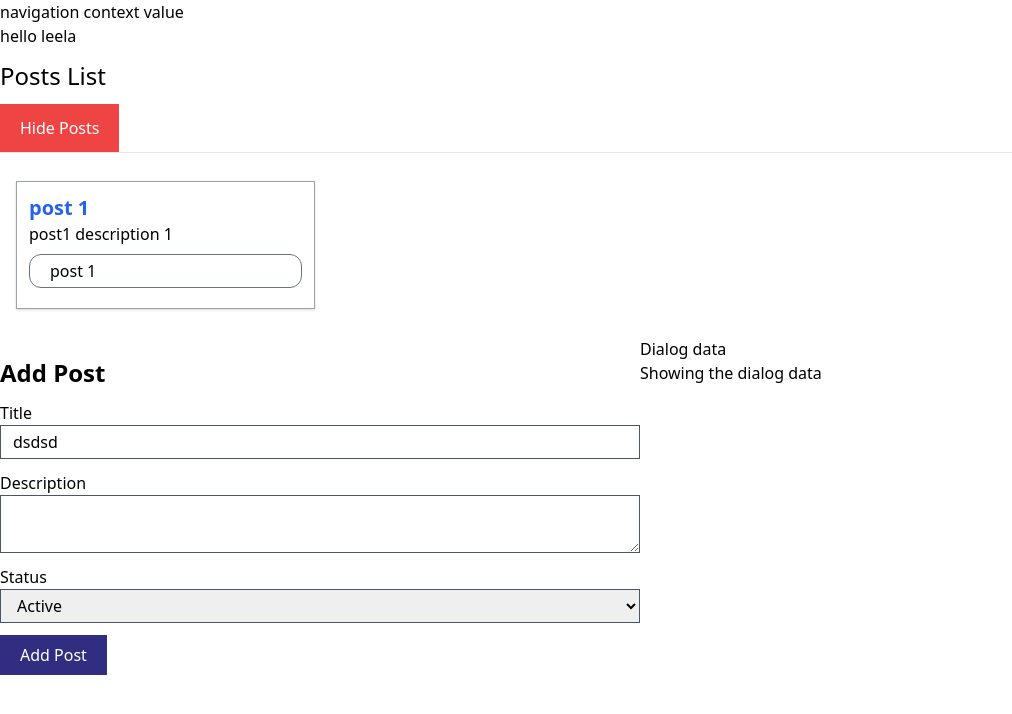
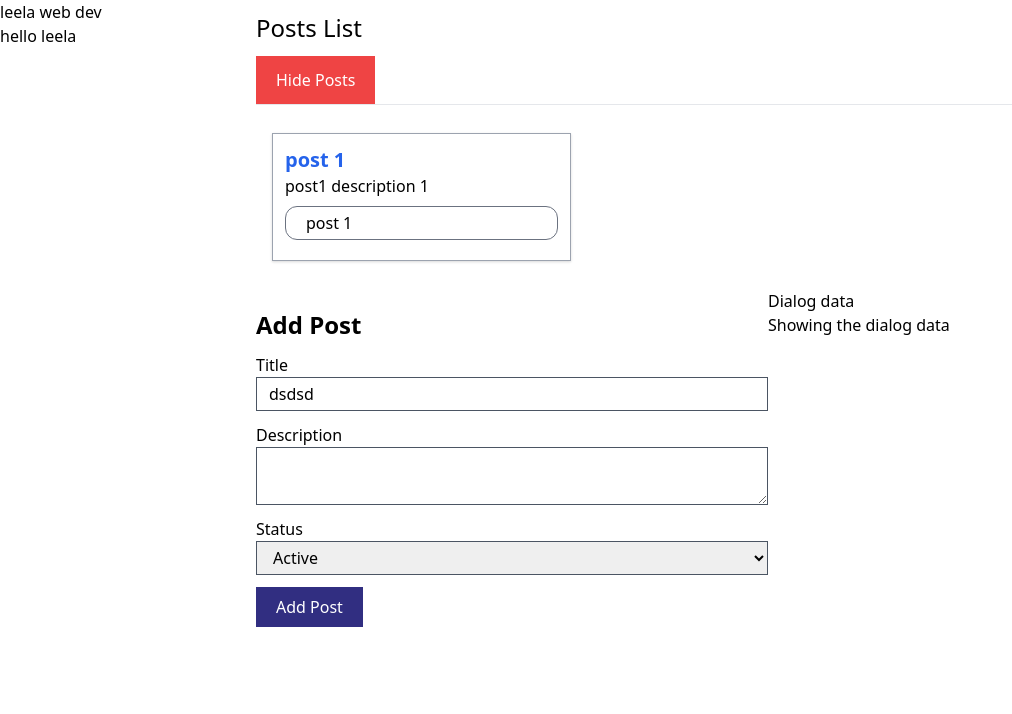
Before and after one commit to shivrajpro/react-by-lwd, a React (Create React App) app: page / in a window 1280 px wide. Shown: the top 714 px of the page, without its empty margins (0-1012 px from the left). Built offline with nearby package versions, Linux system fonts and the light colour scheme.

Commit message:
getting rid of the context api tree

```diff
--- a/src/App.js
+++ b/src/App.js
@@ -1,24 +1,32 @@
 import './App.css';
-import ButtonContext from './Context/ButtonContext';
-import UserContext from './Context/UserContext';
+import Navigation from './components/Navigation/Navigation';
 import Posts from './components/Posts/Posts';
 import Sidebar from './components/Sidebar/Sidebar';
 
 function App() {
     let userData = {
-        name:'leela',
-        greet:function () {
-            return 'hello '+this.name;
+        name: 'leela',
+        greet: function () {
+            return 'hello ' + this.name;
         }
     }
     return (
         <div className='container mx-auto'>
-            <ButtonContext.Provider value="navigation context value">
-                <UserContext.Provider value={userData} >
-                    <Sidebar name="leela web dev" />
-                </UserContext.Provider>
-            </ButtonContext.Provider>
-            <Posts />
+            <div className='flex' >
+                <div className='w-1/5' >
+                    <Sidebar>
+                        <Navigation>
+                            <div>
+                                <a href='#'>leela web dev</a>
+                                <p> {userData.greet()} </p>
+                            </div>
+                        </Navigation>
+                    </Sidebar>
+                </div>
+                <div className='w-4/5' >
+                    <Posts />
+                </div>
+            </div>
         </div>
     );
 }
--- a/src/components/Navigation/Navigation.js
+++ b/src/components/Navigation/Navigation.js
@@ -1,29 +1,11 @@
 import { Component } from "react";
 import ButtonContext from "../../Context/ButtonContext";
-import UserContext from "../../Context/UserContext";
 
 export default class Navigation extends Component {
     static contextType = ButtonContext;
     render() {
         return <div>
-            {/* <h1>{this.props.name}</h1> */}
-            <ButtonContext.Consumer>
-                {
-                    value => {
-                        return <div>
-                            <a href="#"> {value} </a>
-                            <UserContext.Consumer>
-                                {
-                                    (userValue) => {
-                                        return <div> {userValue.greet()}  </div>
-                                    }
-                                }
-                            </UserContext.Consumer>
-                        </div>
-                    }
-                }
-            </ButtonContext.Consumer>
-            {/* <h2>{this.context}</h2> */}
+            {this.props.children}
         </div>
     }
 }
--- a/src/components/Sidebar/Sidebar.js
+++ b/src/components/Sidebar/Sidebar.js
@@ -1,11 +1,9 @@
 import { Component } from "react";
-import Navigation from "../Navigation/Navigation";
 
-export default class Sidebar extends Component{
-    render(){
+export default class Sidebar extends Component {
+    render() {
         return <div>
-            <Navigation name={this.props.name} />
-            {/* <h1>In Sidebar</h1> */}
+            {this.props.children}
         </div>
     }
 }
```
